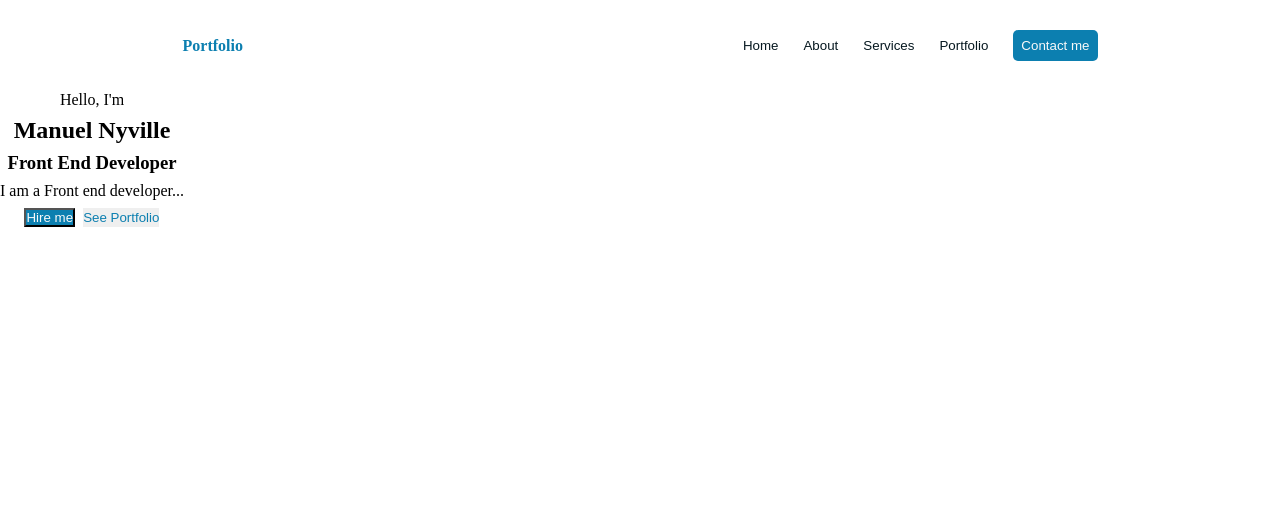
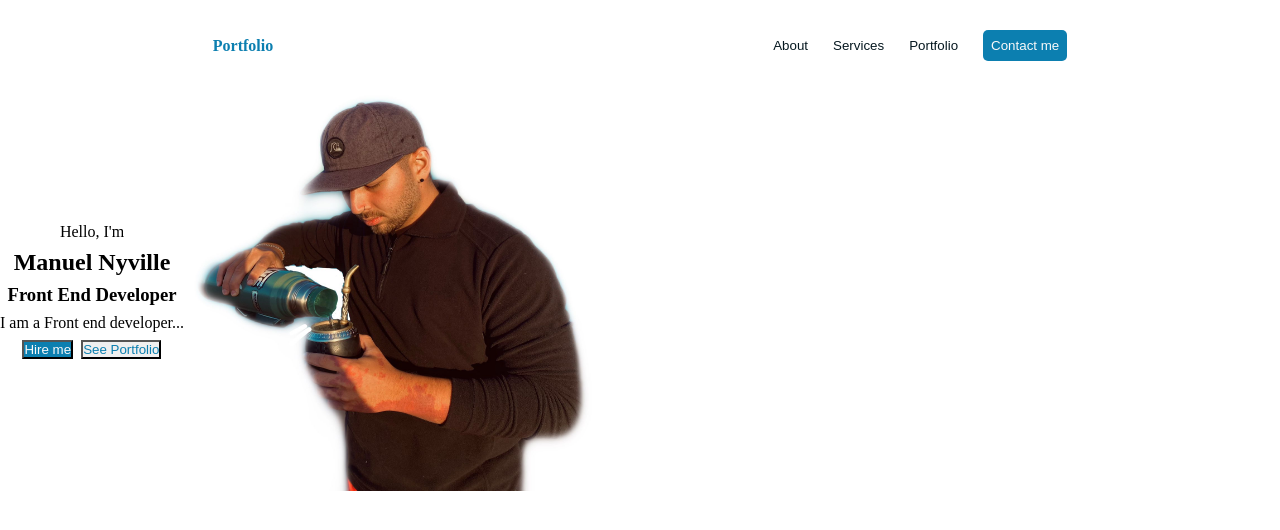
Before and after one commit to Manunyville/Portfolio-tp, a React (Create React App) app: page / in a window 1280 px wide. Shown: the top 530 px of the page. Built offline with nearby package versions, Linux system fonts and the light colour scheme; the HTML template or start-up script is replaced by a standard one.

Commit message:
comente themes.js, importe otra img y le di tamaño

```diff
--- a/src/components/hero/hero.css
+++ b/src/components/hero/hero.css
@@ -0,0 +1,4 @@
+.fotoMia{
+    width: 400px;
+    height: 400px;
+}
--- a/src/components/hero/hero.jsx
+++ b/src/components/hero/hero.jsx
@@ -1,7 +1,7 @@
 import React from "react";
-import { Stack, HStack, VStack, Flex, Button, ButtonGroup, Text, Heading} from '@chakra-ui/react'
+import { Stack, HStack, VStack, Flex, Button, ButtonGroup, Text, Heading, Image} from '@chakra-ui/react'
 import './hero.css'
-import Foto from '../../assets/img/Retrato.png'
+import Foto from '../../assets/img/retrato.jpeg'
 const Hero = () =>{
 
 
@@ -16,10 +16,10 @@ const Hero = () =>{
                     <Text>I am a Front end developer...</Text>
                     <ButtonGroup>
                         <Button  color={'#F9F9F9'} bg={'#0C7FB0'} variant='solid'>Hire me</Button>
-                        <Button color={'#0C7FB0'} border={'1px', '#0C7FB0'}>See Portfolio</Button>
+                        <Button color={'#0C7FB0'} colorScheme='teal' variant='outline' >See Portfolio</Button>
                     </ButtonGroup>
                     </VStack>
-
+                   <img src={Foto}className="fotoMia" />
                 </HStack>
 
             </div>
--- a/src/components/navbar/navbar.jsx
+++ b/src/components/navbar/navbar.jsx
@@ -1,6 +1,7 @@
 import './navbar.css'
 import React from 'react'
 import { Stack, HStack, VStack, Flex, Button, ButtonGroup, Text} from '@chakra-ui/react'
+import '../../themes'
 
 const Navbar = () =>{
 
@@ -14,7 +15,7 @@ const Navbar = () =>{
                     <Text color={'#0C7FB0'}><strong>Portfolio</strong></Text>
                         </div>
                         <ButtonGroup  spacing='25'>
-                    <Button color={'#061820'} border={'none'} bg={'#FFFFFF'} variant='link'>Home</Button>
+                {/*     <Button Variants={primary} >Home</Button>*/}
                     <Button color={'#061820'} border={'none'} bg={'#FFFFFF'} variant='link'>About</Button>
                     <Button color={'#061820'} border={'none'} bg={'#FFFFFF'} variant='link'>Services</Button>
                     <Button  color={'#061820'} border={'none'} bg={'#FFFFFF'} variant='link'>Portfolio</Button>
--- a/src/themes.js
+++ b/src/themes.js
@@ -1,14 +1,20 @@
 import { extendTheme } from "@chakra-ui/react";
 import { Button } from "@chakra-ui/react";
-export default extendTheme ({
+export default extendTheme
 
-    Button : {
-        primary: {
+//     components:{
 
-            color: "#061820",
-            border:"none",
-            bg:"#FFFFFF",
-            variant:"link",
-        }
-    }
-})
+//         Button : {
+//             Variants: {
+//               primary: (props) => ({
+
+//                   color: "#061820",
+//                   border:"none",
+//                   bg:"#FFFFFF",
+//                   variant:"link",
+//                 }),
+//             },
+//         },
+//     },
+
+// })
```
Also changed, not shown: src/assets/img/fotito.jpg (added), src/assets/img/retrato.jpeg (added).
